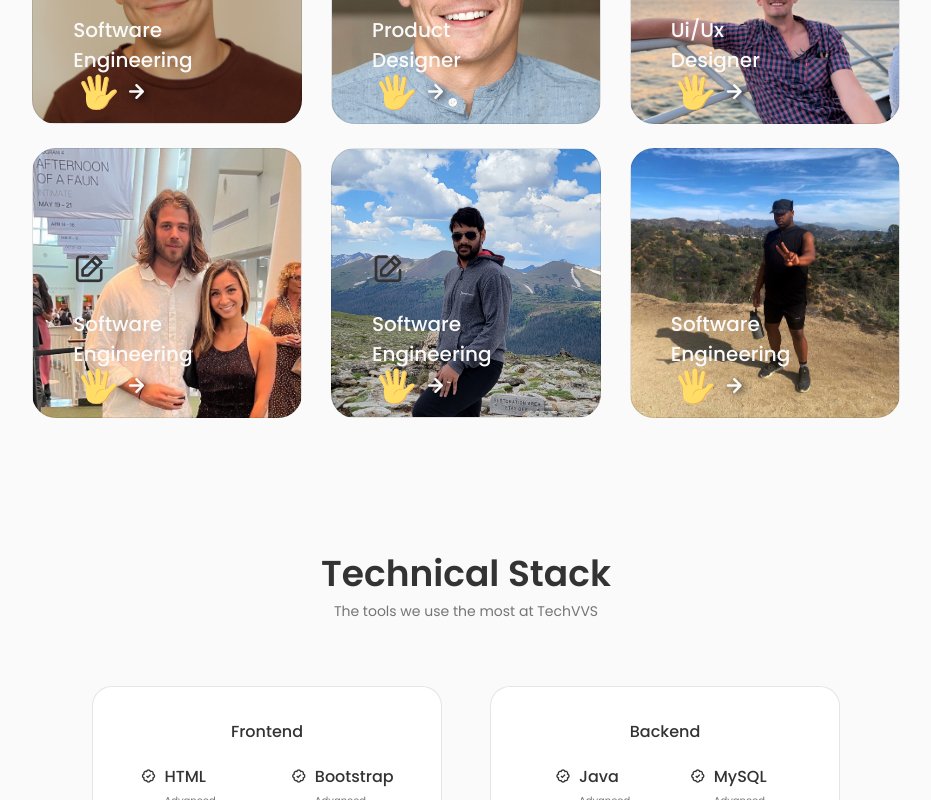
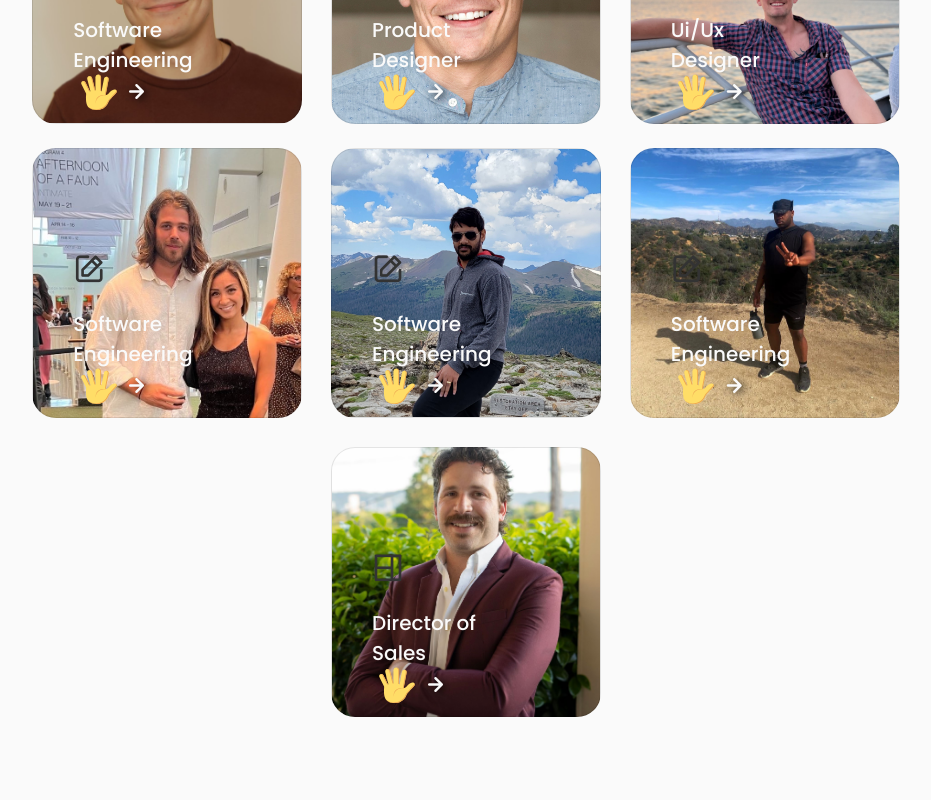
Before and after one commit to JavascriptJenkins/techVVS-landing-page, a React (Create React App) app: page / in a window 1280 px wide. Shown: the part 2000-2800 px from the top of the page, without its empty margins (174-1105 px from the left). Built offline with nearby package versions, Linux system fonts and the light colour scheme.

Commit message:
added Ryan

```diff
--- a/src/components/dev/Dev.jsx
+++ b/src/components/dev/Dev.jsx
@@ -593,8 +593,83 @@ const Dev = () => {
             </div>
           </div>
         </div>
+      </div>
 
+      <div className="dev__container__3 container grid">
+
+        {/* DEVELOPER 9 */}
+
+        <div className="dev__content dev__ryan">
+          <div>
+            <i className="uil uil-web-grid dev__icon"></i>
+            <h3 className="dev__title">
+              Director of <br /> Sales
+            </h3>
+          </div>
+
+          <span className="dev__button" onClick={() => toggleTab(9)}>
+            <Hand />
+            <i className="uil uil-arrow-right dev__button-icon"></i>
+          </span>
+
+
+          <div
+            className={
+              toggleState === 9
+                ? "dev__modal active-modal"
+                : "dev__modal"
+            }
+          >
+            <div className="dev__modal-content">
+              <i
+                onClick={() => toggleTab(0)}
+                className="uil uil-times dev__modal-close"
+              ></i>
+
+              <h3 className="dev__modal-title">Ryan</h3>
+              <p className="dev__modal-description">
+                Providing quality work to clients and companies generating requirements and technical documentation.
+              </p>
+
+              <ul className="dev__modal-dev grid">
+                <li className="dev__modal-service">
+                  <i className="uil uil-check-circle dev__modal-icon"></i>
+                  <p className="dev__modal-info">
+                    We develop the user interface.
+                  </p>
+                </li>
+
+                <li className="dev__modal-service">
+                  <i className="uil uil-check-circle dev__modal-icon"></i>
+                  <p className="dev__modal-info">Web page development.</p>
+                </li>
+
+                <li className="dev__modal-service">
+                  <i className="uil uil-check-circle dev__modal-icon"></i>
+                  <p className="dev__modal-info">
+                    We create ux element interactions.
+                  </p>
+                </li>
+
+                <li className="dev__modal-service">
+                  <i className="uil uil-check-circle dev__modal-icon"></i>
+                  <p className="dev__modal-info">
+                    We position your company brand.
+                  </p>
+                </li>
+
+                <li className="dev__modal-service">
+                  <i className="uil uil-check-circle dev__modal-icon"></i>
+                  <p className="dev__modal-info">
+                    Design and mockups of software products for companies.
+                  </p>
+                </li>
+              </ul>
+            </div>
+          </div>
+        </div>
       </div>
+
     </section >
   );
 };
--- a/src/components/dev/dev.css
+++ b/src/components/dev/dev.css
@@ -9,6 +9,13 @@
     grid-template-columns: repeat(3, 270px);
     justify-content: center;
     column-gap: 1.8rem;
+}
+
+.dev__container__3 {
+    grid-template-columns: repeat(1, 270px);
+    justify-content: center;
+    column-gap: 1.8rem;
+    padding-top: 1.8rem;
 }
 
 .dev__content {
@@ -88,6 +95,16 @@
     background-size: cover;
     border-radius: 1.5rem;
 }
+
+.dev__ryan {
+    background: url(../../assets//ryan-dev.jpg);
+    background-repeat: no-repeat;
+    background-position: center;
+    background-size: cover;
+    border-radius: 1.5rem;
+}
+
+
 
 .dev__icon {
     display: block;
```
Also changed, not shown: src/assets/ryan-dev.jpg (added).
